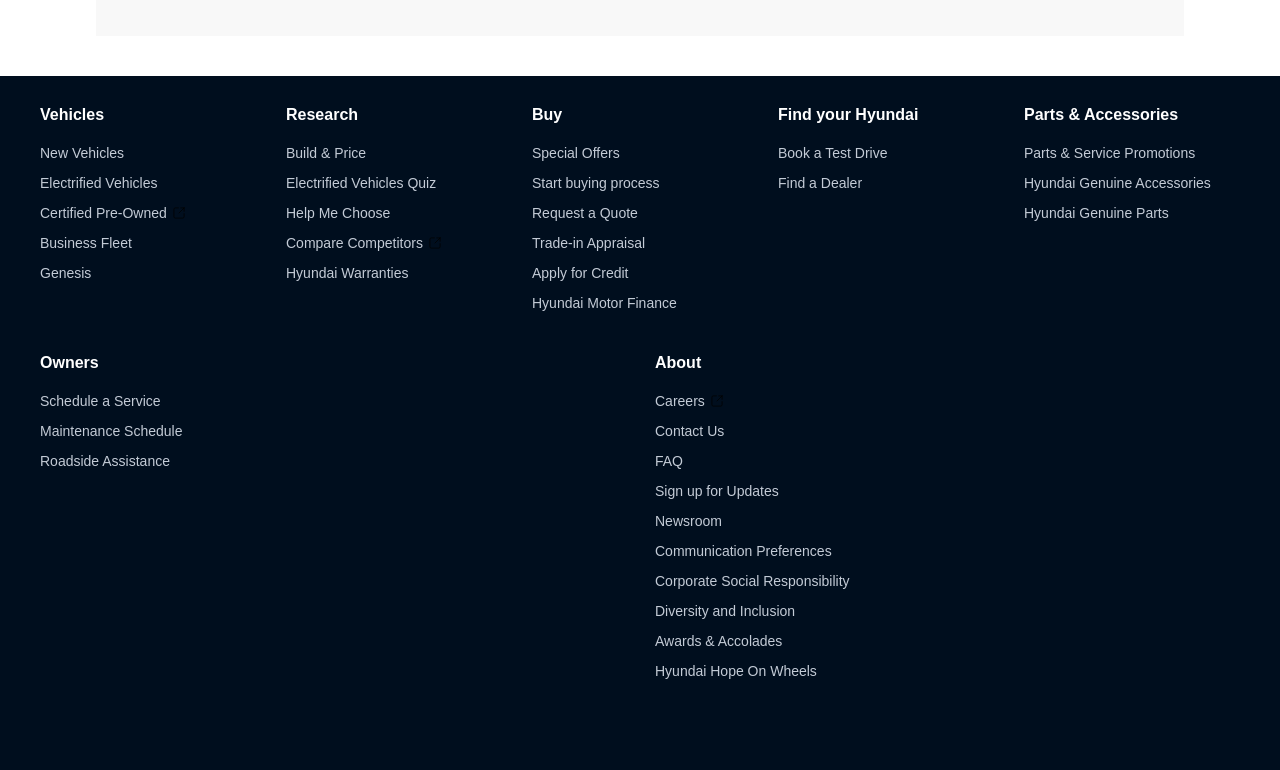
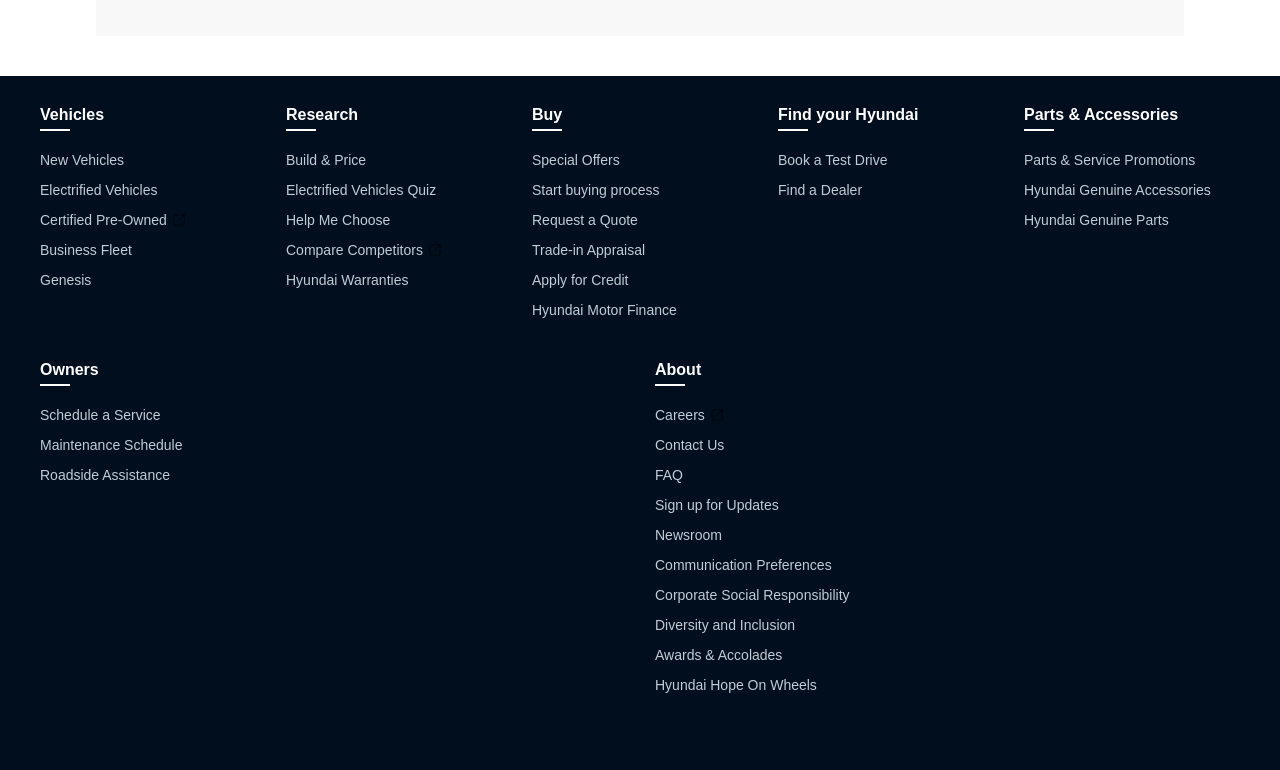
Before and after one commit to laegel123/responsive-final-project, a plain HTML site: page index.html in a window 1280 px wide. Shown: the part 6516-7286 px from the top of the page. Drawn offline with Linux system fonts and the light colour scheme.

Commit message:
modify pages add Pseudo-Elements

```diff
--- a/main.css
+++ b/main.css
@@ -836,6 +836,14 @@ footer {
 }
 
 
+.footer-column h4::after {
+  content: "";
+  display: block;
+  width: 30px;
+  height: 2px;
+  background-color: white;
+  margin-top: 5px;
+}
 
 
 
```
